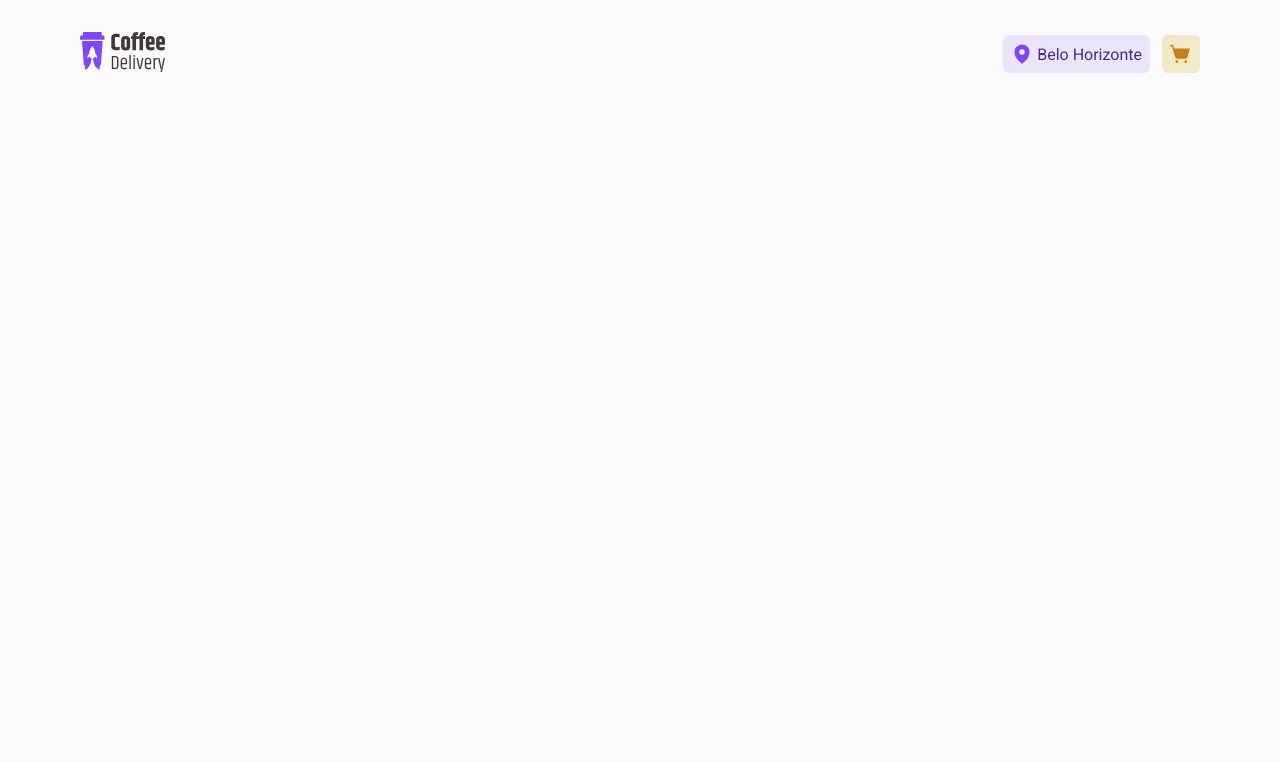
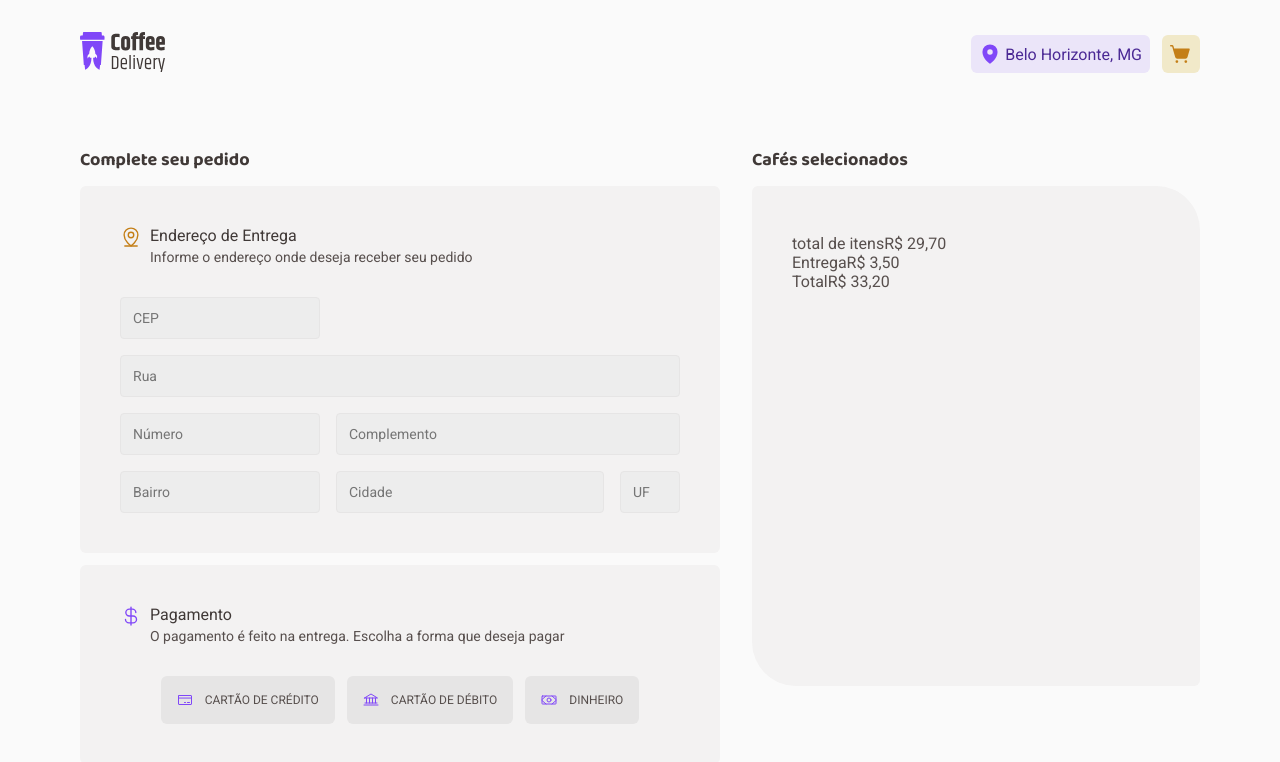
Before and after one commit to Hortigas/ignite-v2-desafio-02, a React (Vite) app: page /ignite-v2-desafio-02/checkout in a window 1280 px wide. Shown: the top 762 px of the page. Built offline with nearby package versions, Linux system fonts and the light colour scheme.

Commit message:
checkout started

```diff
--- a/src/components/Header/index.tsx
+++ b/src/components/Header/index.tsx
@@ -28,7 +28,7 @@ export function Header() {
                         size="22"
                         weight="fill"
                         color={hoveringLocationButton ? defaultTheme.white : defaultTheme.purple} />
-                    Belo Horizonte
+                    Belo Horizonte, MG
                 </ButtonLocationContainer>
                 <NavLink to="/ignite-v2-desafio-02/checkout">
                     <ButtonCardContainer
--- a/src/contexts/ProductsContext.tsx
+++ b/src/contexts/ProductsContext.tsx
@@ -7,10 +7,10 @@ interface ProductsProviderProps {
 
 type ProductsContextType = {
     productsCartList: ItemFormat[];
-    addItemWithQuantityToCard: (item: ItemFormat, quantity: number) => void;
+    addItemWithQuantityToCard: (item: any, quantity: number) => void;
 };
 
-interface ItemFormat {
+export interface ItemFormat {
     id: number,
     title: string,
     description: string,
--- /dev/null
+++ b/src/pages/Checkout/components/AddressForm/index.tsx
@@ -0,0 +1,70 @@
+import { MapPinLine } from "phosphor-react";
+import { useForm } from "react-hook-form";
+import { defaultTheme } from "../../../../styles/themes/default";
+import { AddressContainer, Input } from "./styles";
+
+export function AddressForm() {
+    const {
+        register,
+        handleSubmit,
+        formState: { errors },
+    } = useForm();
+    const onSubmit = (data: any) => console.log(data);
+
+    return (
+        <AddressContainer>
+            <b>Complete seu pedido</b>
+            <div className="info">
+                <MapPinLine color={defaultTheme.yellowDark} />
+                <div>
+                    <h2>Endereço de Entrega</h2>
+                    <span>Informe o endereço onde deseja receber seu pedido</span>
+                </div>
+            </div>
+            <div className="inputs">
+                <Input
+                    style={{ gridArea: "postalCode" }}
+                    placeholder="CEP"
+                    type="number"
+                    {...register("postalCode")}
+                />
+                <Input
+                    style={{ gridArea: "street" }}
+                    placeholder="Rua"
+                    type="text"
+                    {...register("street")}
+                />
+                <Input
+                    style={{ gridArea: "addressNumber" }}
+                    placeholder="Número"
+                    type="number"
+                    {...register("addressNumber")}
+                />
+                <Input
+                    style={{ gridArea: "addressComplement" }}
+                    placeholder="Complemento"
+                    type="number"
+                    {...register("addressComplement")}
+                />
+                <Input
+                    style={{ gridArea: "addressRegion" }}
+                    placeholder="Bairro"
+                    type="text"
+                    {...register("addressRegion")}
+                />
+                <Input
+                    style={{ gridArea: "city" }}
+                    placeholder="Cidade"
+                    type="text"
+                    {...register("city")}
+                />
+                <Input
+                    style={{ gridArea: "state" }}
+                    placeholder="UF"
+                    type="text"
+                    {...register("state")}
+                />
+            </div>
+        </AddressContainer>
+    );
+}
--- /dev/null
+++ b/src/pages/Checkout/components/AddressForm/styles.ts
@@ -0,0 +1,26 @@
+import styled from 'styled-components';
+import { BaseModelContainer } from './../../styles';
+
+export const AddressContainer = styled(BaseModelContainer)`
+    .inputs {
+        display: grid;
+        grid-template-columns: 200px 1fr 60px;
+        grid-template-areas:
+        "postalCode emp emp"
+		"street street street"
+		"addressNumber addressComplement addressComplement"
+        "addressRegion city state"
+		;
+
+        gap: 1rem;
+    }
+`;
+
+export const Input = styled.input`
+    padding: 0.75rem;
+    background: ${props => props.theme.baseInput};
+    border: 1px solid ${props => props.theme.baseButton};
+    border-radius: 4px;
+
+    font-size:0.875rem;
+`;
--- /dev/null
+++ b/src/pages/Checkout/components/CartItem/index.tsx
@@ -0,0 +1,16 @@
+import { ItemFormat, useProductsCart } from "../../../../contexts/ProductsContext";
+import { CartItemContainer } from "./styles";
+
+interface CartItemProps {
+    item: ItemFormat;
+}
+
+export function CartItem({ item }: CartItemProps) {
+    const { } = useProductsCart();
+    return (
+        <CartItemContainer>
+            <img src={item.imageLink} alt="" />
+            <span>{item.title}</span>
+        </CartItemContainer>
+    );
+}
--- /dev/null
+++ b/src/pages/Checkout/components/CartItem/styles.ts
@@ -0,0 +1,8 @@
+import styled from 'styled-components';
+
+export const CartItemContainer = styled.div`
+    display: flex;
+    align-items: center;
+    justify-content: left;
+    gap: 1rem;
+`;
--- /dev/null
+++ b/src/pages/Checkout/components/CartList/index.tsx
@@ -0,0 +1,14 @@
+import { useProductsCart } from "../../../../contexts/ProductsContext";
+import { CartItem } from "../CartItem";
+import { CartListContainer } from "./styles";
+
+export function CartList() {
+    const { productsCartList } = useProductsCart();
+    return (
+        <CartListContainer>
+            {productsCartList.map((item) =>
+                <CartItem key={item.id} item={item} />
+            )}
+        </CartListContainer>
+    );
+}
--- /dev/null
+++ b/src/pages/Checkout/components/CartList/styles.ts
@@ -0,0 +1,8 @@
+import styled from 'styled-components';
+
+export const CartListContainer = styled.div`
+    display: flex;
+    flex-direction: column;
+    gap: 0.5rem;
+    margin-bottom: 0.5rem;
+`;
--- a/src/pages/Checkout/index.tsx
+++ b/src/pages/Checkout/index.tsx
@@ -1,11 +1,66 @@
-import { AddressContainer, CartItensContainer, CheckoutContainer } from "./styles";
+import { Bank, CreditCard, CurrencyDollar, Money } from "phosphor-react";
+import { MouseEvent, useState } from "react";
+import { defaultTheme } from "../../styles/themes/default";
+import { AddressForm } from "./components/AddressForm";
+import { CartList } from "./components/CartList";
+import { Button, CartItensContainer, CheckoutContainer, PaymentContainer } from "./styles";
 
 export function Checkout() {
+    const [selectedPaymentMethod, setSelectedPaymentMethod] = useState<string>("");
+
+    function handleOnClickButtonPaymentMethor(event: MouseEvent) {
+        setSelectedPaymentMethod(event.currentTarget.id);
+    }
+
     return (
         <CheckoutContainer>
-            <AddressContainer>
-            </AddressContainer>
+            <div>
+                <AddressForm />
+                <PaymentContainer>
+                    <div className="info">
+                        <CurrencyDollar color={defaultTheme.purple} />
+                        <div>
+                            <h2>Pagamento</h2>
+                            <span>O pagamento é feito na entrega. Escolha a forma que deseja pagar</span>
+                        </div>
+                    </div>
+                    <div className="paymentMethods">
+                        <Button
+                            selected={selectedPaymentMethod === 'creditCard'}
+                            type="button"
+                            id="creditCard"
+                            onClick={handleOnClickButtonPaymentMethor}
+                        ><CreditCard />CARTÃO DE CRÉDITO</Button>
+                        <Button
+                            selected={selectedPaymentMethod === 'debitCard'}
+                            type="button"
+                            id="debitCard"
+                            onClick={handleOnClickButtonPaymentMethor}
+                        ><Bank />CARTÃO DE DÉBITO</Button>
+                        <Button
+                            selected={selectedPaymentMethod === 'money'}
+                            type="button"
+                            id="money"
+                            onClick={handleOnClickButtonPaymentMethor}
+                        ><Money />DINHEIRO</Button>
+                    </div>
+                </PaymentContainer>
+            </div>
             <CartItensContainer>
+                <b>Cafés selecionados</b>
+                <CartList />
+                <div className="subPrice">
+                    <span>total de itens</span>
+                    <span>R$ 29,70</span>
+                </div>
+                <div className="subPrice">
+                    <span>Entrega</span>
+                    <span>R$ 3,50</span>
+                </div>
+                <div className="totalPrice">
+                    <span>Total</span>
+                    <span>R$ 33,20</span>
+                </div>
             </CartItensContainer>
         </CheckoutContainer>
     );
--- a/src/pages/Checkout/styles.ts
+++ b/src/pages/Checkout/styles.ts
@@ -1,7 +1,105 @@
 import styled from "styled-components";
 
-export const CheckoutContainer = styled.main``;
+interface ButtonProps {
+    selected: boolean;
+}
 
-export const AddressContainer = styled.div``;
+export const CheckoutContainer = styled.form`
+    display: flex;
+    justify-content: center;
+    gap: 2rem;
 
-export const CartItensContainer = styled.div``;
+    margin-top: 4.875rem;
+
+    & > div:first-child {
+        flex: 1;
+        display: flex;
+        flex-direction: column;
+        gap: 0.75rem;
+    }
+`;
+
+export const BaseModelContainer = styled.div`
+    background: ${props => props.theme.baseCard};
+    padding: 2.5rem;
+    border-radius: 6px;
+
+    position: relative;
+
+    & > b {
+        color: ${(props) => props.theme.baseSubtitle};
+        position: absolute;
+        top: -2.5rem;
+        left: 0;
+        font-size: 1.125rem;
+        font-family: 'baloo 2';
+    }
+
+    div.info {
+        display: flex;
+
+        svg {
+            height: 22px;
+            width: 22px;
+            margin-right: 0.5rem;
+        }
+
+        h2 {
+            font-size:1rem;
+            font-weight: normal;
+            color: ${(props) => props.theme.baseSubtitle};
+            margin-bottom: 0.125rem;
+        }
+
+        span {
+            display: inline-block;
+            font-size: 0.875rem;
+            margin-bottom: 2rem;
+        }
+    }
+
+    & > .inputs {
+
+    }
+`;
+
+export const PaymentContainer = styled(BaseModelContainer)`
+    div.paymentMethods {
+        display:flex;
+        align-items: center;
+        justify-content: center;
+        gap: 0.75rem;
+    }
+`;
+
+export const Button = styled.button<ButtonProps>`
+    padding: 1rem;
+    background: ${(props) => props.selected ? props.theme.purpleLight : props.theme.baseButton};
+    border: ${(props) => props.selected ? `1px solid ${props.theme.purple}` : 'none'};
+    border-radius: 6px;
+    color: ${(props) => props.theme.baseText};
+    font-size: 0.75rem;
+    cursor: pointer;
+
+    display:flex;
+    align-items: center;
+
+    transition: background 0.1s;
+    &:hover {
+        background: ${props => props.selected ? props.theme.purpleLight : props.theme.baseHover};
+    }
+
+    svg {
+        color: ${(props) => props.theme.purple};
+        height: 16px;
+        width: 16px;
+        margin-right: 0.75rem;
+    }
+`;
+
+export const CartItensContainer = styled(BaseModelContainer)`
+    width: 448px;
+    border-radius: 6px 44px;
+
+    height: 500px;
+`;
--- a/src/pages/Home/components/CoffeeItem/styles.ts
+++ b/src/pages/Home/components/CoffeeItem/styles.ts
@@ -80,6 +80,7 @@ export const CoffeeListItemContainer = styled.div`
             &>svg {
                 padding: 0.65rem;
                 color: ${props => props.theme.purple};
+                cursor: pointer;
 
                 transition: color 0.1s;
                 &:hover {
@@ -98,6 +99,7 @@ export const CoffeeListItemContainer = styled.div`
             background: ${props => props.theme.purpleDark};
             padding: 0.5rem;
             border-radius: 8px;
+            cursor: pointer;
 
             transition: background 0.1s;
             &:hover {
--- a/src/styles/themes/global.ts
+++ b/src/styles/themes/global.ts
@@ -39,7 +39,18 @@ export const GlobalStyle = createGlobalStyle`
     }
 
     svg, a {
-        cursor: pointer;
         user-select: none;
     }
+
+    /* Chrome, Safari, Edge, Opera */
+    input::-webkit-outer-spin-button,
+    input::-webkit-inner-spin-button {
+        -webkit-appearance: none;
+        margin: 0;
+    }
+
+    /* Firefox */
+    input[type=number] {
+        -moz-appearance: textfield;
+    }
 `;
```
